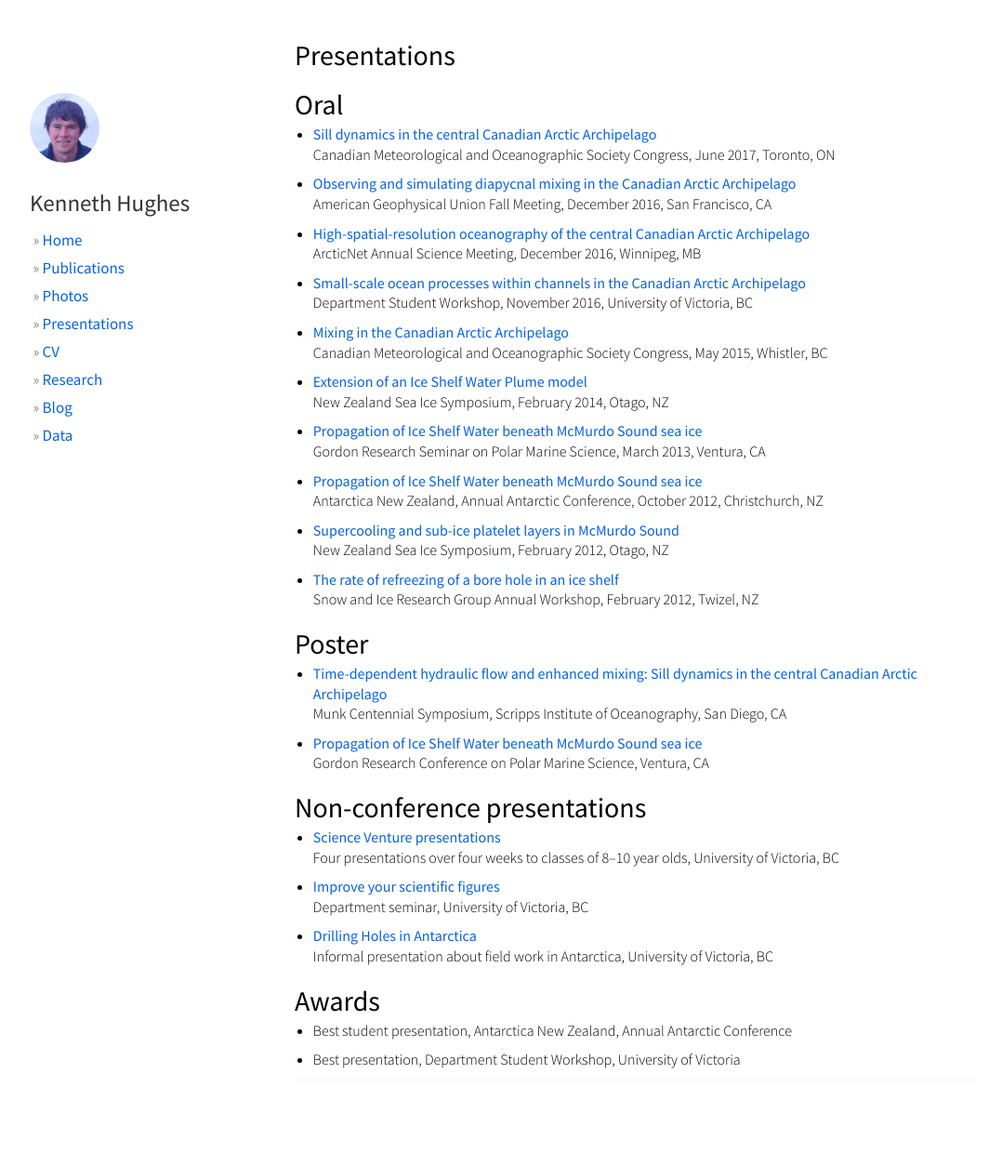
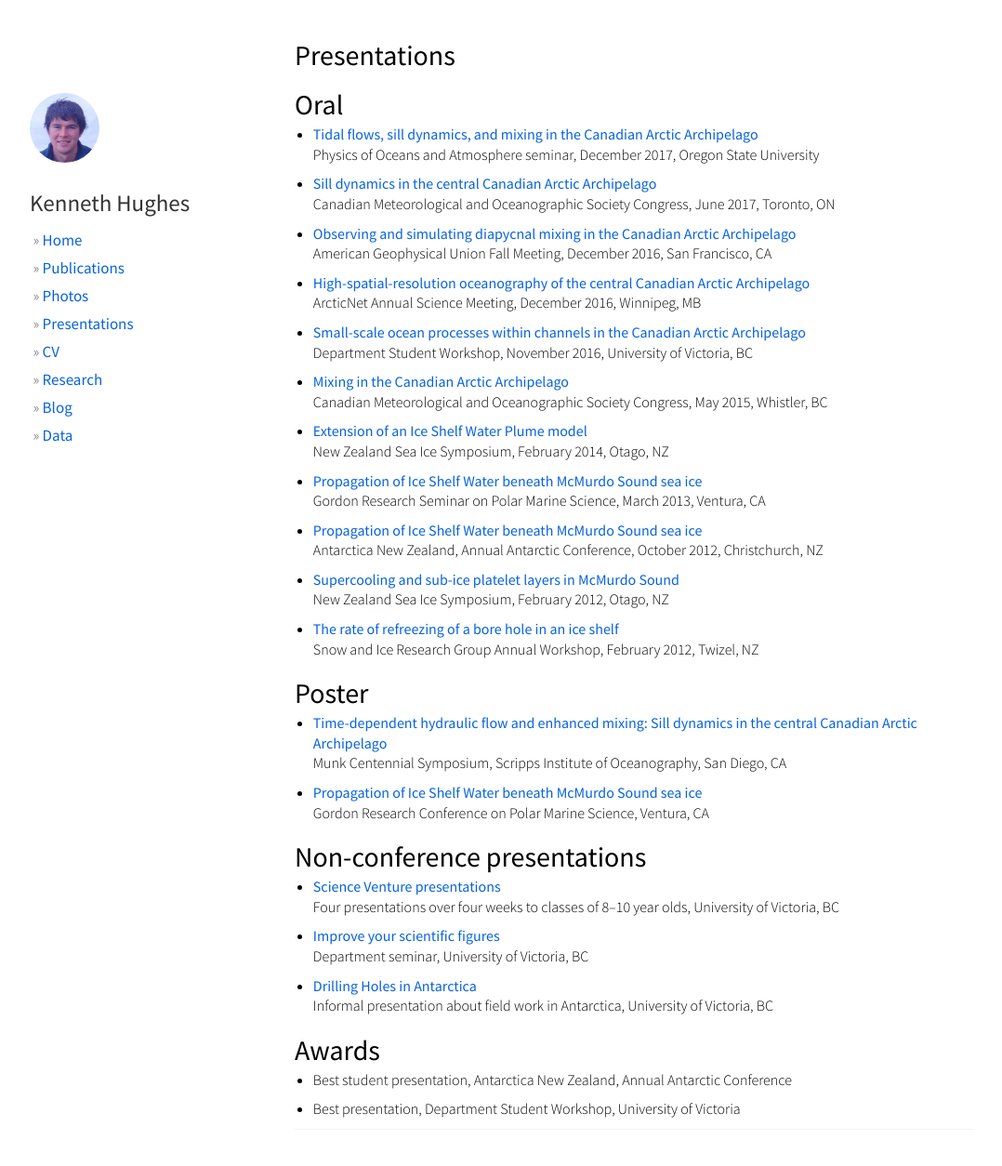
Before and after one commit to hugke729/hugke729.github.io, a Jekyll site: the page built from presentations/index.md, in a window 1280 px wide and 1268 px high. Shown: the top 1254 px of the window at 93% size, without its empty margins (53-1131 px from the left). Built offline with Jekyll 4.4.1, drawn with Linux system fonts in a browser that asks for light colours; nearby versions of some CDN libraries.

Commit message:
Add OSU talk

```diff
--- a/presentations/index.md
+++ b/presentations/index.md
@@ -8,6 +8,9 @@ css: publications
 ## Presentations
 
 ## Oral
+
+* [Tidal flows, sill dynamics, and mixing in the Canadian Arctic Archipelago](https://drive.google.com/open?id=1C-yWgNBTe4aurIJ-brREy6NpEriTyGfW)
+Physics of Oceans and Atmosphere seminar, December 2017, Oregon State University
 
 * [Sill dynamics in the central Canadian Arctic Archipelago](/presentations/cmos_2017.pdf)
 Canadian Meteorological and Oceanographic Society Congress, June 2017, Toronto, ON
```
